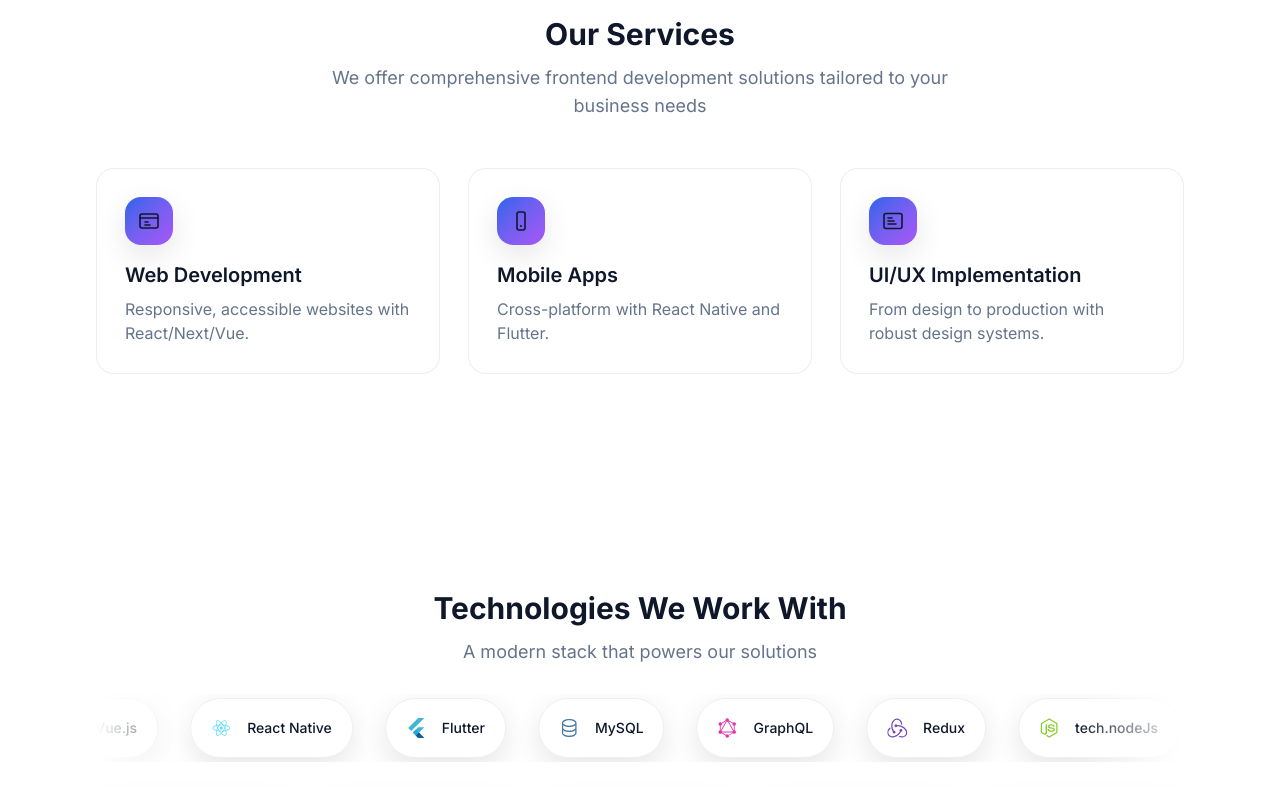
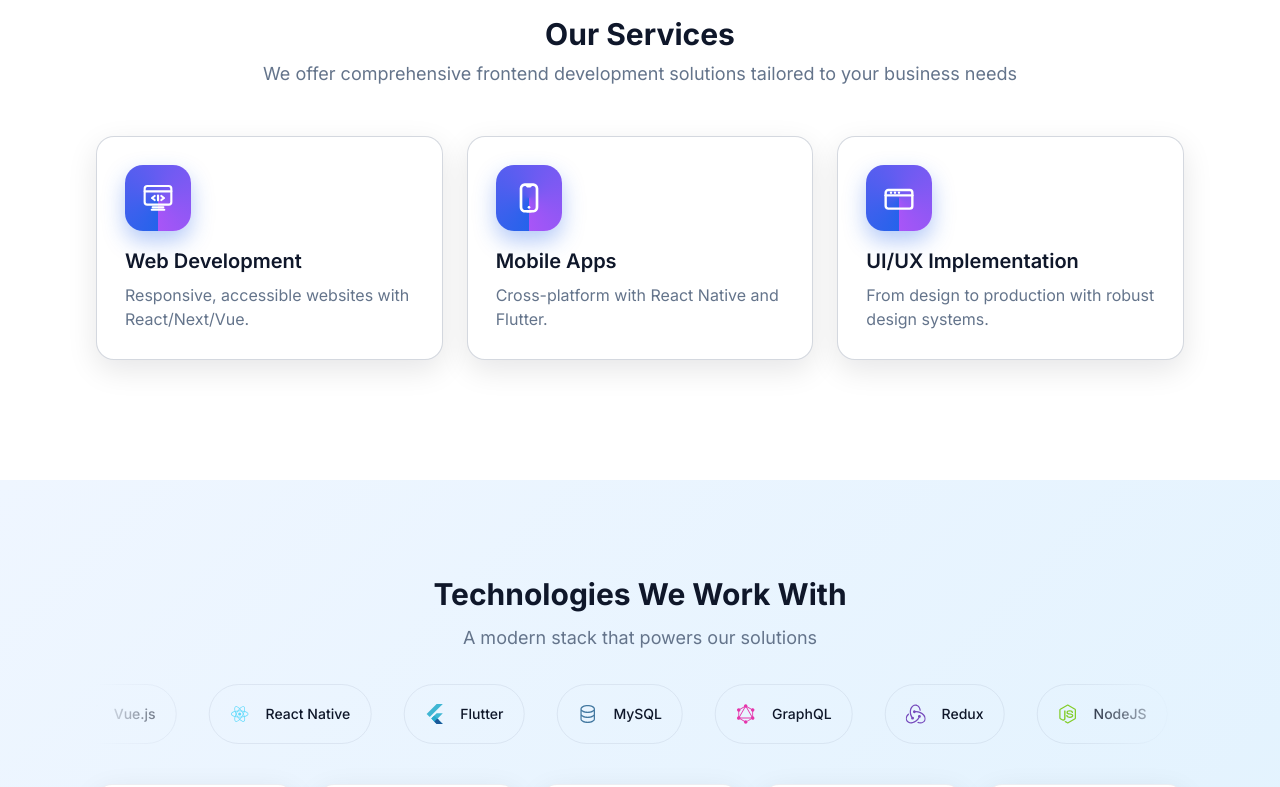
Before and after one commit to Mayorpinzon/kinaltech-version-2, a React (Vite) app: page / in a window 1280 px wide. Shown: the part 980-1767 px from the top of the page. Built offline with nearby package versions, Linux system fonts and the light colour scheme.

Commit message:
feature/ticket_3_restyleServiSection

```diff
--- a/src/components/atoms/Heading.tsx
+++ b/src/components/atoms/Heading.tsx
@@ -1,20 +1,32 @@
-//src/components/atoms/Heading.tsx
-import type { ReactNode } from 'react';
+// src/components/atoms/Heading.tsx
+import type { ReactNode, HTMLAttributes } from "react";
 
-type Props = { children: ReactNode; className?: string };
+type HProps = HTMLAttributes<HTMLHeadingElement> & { children: ReactNode };
+type PProps = HTMLAttributes<HTMLParagraphElement> & { children: ReactNode };
 
-export function H1({ children, className = '' }: Props) {
+export function H1({ children, className = "", ...rest }: HProps) {
   return (
-    <h1 className={`text-5xl md:text-6xl font-bold tracking-tight ${className}`}>
+    <h1
+      className={`text-5xl md:text-6xl font-bold tracking-tight ${className}`}
+      {...rest}
+    >
       {children}
     </h1>
   );
 }
 
-export function H2({ children, className = '' }: Props) {
-  return <h2 className={`text-3xl font-bold ${className}`}>{children}</h2>;
+export function H2({ children, className = "", ...rest }: HProps) {
+  return (
+    <h2 className={`text-3xl font-bold ${className}`} {...rest}>
+      {children}
+    </h2>
+  );
 }
 
-export function Lead({ children, className = '' }: Props) {
-  return <p className={`text-muted text-lg ${className}`}>{children}</p>;
+export function Lead({ children, className = "", ...rest }: PProps) {
+  return (
+    <p className={`text-muted text-lg ${className}`} {...rest}>
+      {children}
+    </p>
+  );
 }
--- a/src/components/atoms/Icons.tsx
+++ b/src/components/atoms/Icons.tsx
@@ -4,23 +4,111 @@ import { useId, type SVGProps } from "react";
 
 // --- Services ---
 export const WebIcon = () => (
-  <svg viewBox="0 0 24 24" fill="none" className="h-full w-full">
-    <rect x="3" y="5" width="18" height="14" rx="2" stroke="currentColor" strokeWidth="1.6" />
-    <path d="M3 9h18M8 13h3M8 16h5" stroke="currentColor" strokeWidth="1.6" strokeLinecap="round" />
+  <svg
+    viewBox="0 0 24 24"
+    fill="none"
+    className="h-full w-full"
+    aria-hidden
+  >
+    {/* Ventana / pantalla */}
+    <rect
+      x="2"
+      y="3"
+      width="20"
+      height="14"
+      rx="2"
+      stroke="currentColor"
+      strokeWidth="1.6"
+    />
+    {/* Barra superior (como del navegador) */}
+    <path
+      d="M2 7h20"
+      stroke="currentColor"
+      strokeWidth="1.6"
+      strokeLinecap="round"
+    />
+    {/* Contenido: flecha izq, barra central, flecha der (inspirado en tu SVG) */}
+    <path
+      d="M9.5 10.5L7.5 12l2 1.5"
+      stroke="currentColor"
+      strokeWidth="1.6"
+      strokeLinecap="round"
+      strokeLinejoin="round"
+    />
+    <path
+      d="M12 10.25v3.5"
+      stroke="currentColor"
+      strokeWidth="1.6"
+      strokeLinecap="round"
+    />
+    <path
+      d="M14.5 10.5L16.5 12l-2 1.5"
+      stroke="currentColor"
+      strokeWidth="1.6"
+      strokeLinecap="round"
+      strokeLinejoin="round"
+    />
+    {/* Base/soporte sutil */}
+    <path
+      d="M8 19h8"
+      stroke="currentColor"
+      strokeWidth="1.6"
+      strokeLinecap="round"
+    />
+    <rect x="6.5" y="20" width="11" height="1.5" rx=".75" fill="currentColor" />
   </svg>
 );
 
 export const MobileIcon = () => (
-  <svg viewBox="0 0 24 24" fill="none" className="h-full w-full">
-    <rect x="8" y="3" width="8" height="18" rx="2" stroke="currentColor" strokeWidth="1.6" />
-    <circle cx="12" cy="17" r="1" fill="currentColor" />
+  <svg
+    viewBox="0 0 24 24"
+    aria-hidden
+    className={`h-full w-full`}
+    fill="none"
+  >
+    {/* Punto / home button */}
+    <path
+      d="M13 19a1 1 0 1 1-2 0 1 1 0 0 1 2 0Z"
+      fill="currentColor"
+    />
+    {/* Cuerpo del teléfono */}
+    <path
+      fillRule="evenodd"
+      clipRule="evenodd"
+      d="M9.234 1h.072a.9.9 0 0 1 .0 0h5.388a.9.9 0 0 1 0 0H15c.017 0 .033 0 .049.001.086.001.163.004.235.009 1.985.142 3.564 1.721 3.706 3.706.01.143.01.303.01.518V17.212c0 .818 0 1.494-.046 2.044-.047.571-.149 1.096-.404 1.587a3.999 3.999 0 0 1-1.706 1.706c-.491.255-1.016.357-1.587.404-.55.046-1.226.046-2.044.046h-2.424c-.818 0-1.494 0-2.044-.046a3.99 3.99 0 0 1-1.587-.404 4 4 0 0 1-1.706-1.706c-.255-.491-.357-1.016-.404-1.587C5 18.706 5 18.03 5 17.212V5.234c0-.215 0-.375.01-.518C5.152 2.73 6.73 1.152 8.716 1.01c.072-.005.149-.008.235-.009C8.967 1 8.983 1 9 1h.164a.9.9 0 0 1 .07 0ZM9.272 3c-.269 0-.351 0-.413.004-.993.07-1.782.86-1.853 1.853C7 4.919 7 5.002 7 5.272V17.17c0 .871 0 1.463.039 1.92.037.445.104.673.186.831.19.365.487.663.852.852.158.082.386.15.831.187.457.038 1.049.04 1.92.04h2.34c.871 0 1.463 0 1.92-.04.445-.037.673-.105.831-.187.365-.19.663-.487.852-.852.082-.158.149-.386.186-.83.039-.458.04-1.05.04-1.921V5.272c0-.27 0-.353-.005-.415-.07-.993-.86-1.782-1.852-1.853C14.728 3 14.646 3 14.378 3c-.067 0-.074 0-.079.001a.59.59 0 0 0-.242.211l-.489.542-.012.014c-.006.007-.017.02-.032.035-.031.032-.087.085-.167.138a.73.73 0 0 1-.311.139 1.09 1.09 0 0 1-.214.033h-1.928a1.09 1.09 0 0 1-.214-.033.73.73 0 0 1-.311-.139c-.08-.053-.136-.106-.167-.138-.015-.015-.026-.028-.032-.035l-.012-.014-.489-.542A.59.59 0 0 0 9.35 3C9.345 3 9.338 3 9.272 3Z"
+      fill="currentColor"
+    />
   </svg>
 );
 
 export const UIUXIcon = () => (
-  <svg viewBox="0 0 24 24" fill="none" className="h-full w-full">
-    <rect x="3" y="4.5" width="18" height="15" rx="2" stroke="currentColor" strokeWidth="1.6" />
-    <path d="M7 9h4M7 12h6M7 15h8" stroke="currentColor" strokeWidth="1.6" strokeLinecap="round" />
+  <svg
+    viewBox="0 0 24 24"
+    aria-hidden
+    className={`h-full w-full mt-1`}
+    fill="none"
+  >
+    {/* Ventana (ligeramente grande) */}
+    <rect
+      x="2"
+      y="3"
+      width="20"
+      height="14"
+      rx="2"
+      stroke="currentColor"
+      strokeWidth="1.8"      // un poquito más “presente”
+    />
+    {/* Barra superior */}
+    <path
+      d="M2 7h20"
+      stroke="currentColor"
+      strokeWidth="1.8"
+      strokeLinecap="round"
+    />
+    {/* Tres “dots” de la barra de título */}
+    <circle cx="6" cy="5" r=".9" fill="currentColor" />
+    <circle cx="9" cy="5" r=".9" fill="currentColor" />
+    <circle cx="12" cy="5" r=".9" fill="currentColor" />
   </svg>
 );
 
--- a/src/components/atoms/LangSelect.tsx
+++ b/src/components/atoms/LangSelect.tsx
@@ -11,11 +11,14 @@ export function LangSelect({ size = "md" }: Props) {
   const { i18n, t } = useTranslation();
   const [open, setOpen] = React.useState(false);
 
-  const current = i18n.language.startsWith("es")
-    ? "es"
-    : i18n.language.startsWith("ja")
-      ? "ja"
-      : "en";
+  // Normaliza cualquier variante (en-US, es-MX, ja-JP) a en/es/ja
+  const normalize = (lng?: string) => {
+    const v = (lng || "en").toLowerCase();
+    if (v.startsWith("es")) return "es";
+    if (v.startsWith("ja")) return "ja";
+    return "en";
+  };
+  const current = normalize(i18n.language || i18n.resolvedLanguage);
 
   const label = {
     es: t("lang.es", "Español"),
@@ -23,6 +26,7 @@ export function LangSelect({ size = "md" }: Props) {
     ja: t("lang.ja", "日本語"),
   } as const;
 
+  // Cierre con Escape y click-outside
   React.useEffect(() => {
     const onKey = (e: KeyboardEvent) => e.key === "Escape" && setOpen(false);
     const onClick = (e: MouseEvent) => {
@@ -40,7 +44,16 @@ export function LangSelect({ size = "md" }: Props) {
   const btnBase =
     "inline-flex items-center gap-2 rounded-2xl border border-[--border] text-[--text] focus:outline-none focus-visible:ring-2 focus-visible:ring-[--accent] transition-colors";
   const btnSize = size === "sm" ? "h-9 px-3 text-sm" : "h-10 px-4 text-sm";
-  const btnBg = "inline-flex items-center justify-center rounded-app px-5 py-3 text-sm font-semibold trans-app active:scale-[.90] focus:outline-none focus:ring-4 ring-primary hover:-translate-y-0.5 hover:shadow-[0_12px_26px_rgba(var(--ring),.35)] bg-transparent border-2 border-[var(--primary)] text-[var(--primary)] hover:bg-[var(--primary)] hover:text-white shadow-lg";
+  // Mantengo tu combo de estilos original:
+  const btnBg =
+    "inline-flex items-center justify-center rounded-app px-5 py-3 text-sm font-semibold trans-app active:scale-[.90] focus:outline-none focus:ring-4 ring-primary hover:-translate-y-0.5 hover:shadow-[0_12px_26px_rgba(var(--ring),.35)] bg-transparent border-2 border-[var(--primary)] text-[var(--primary)] hover:bg-[var(--primary)] hover:text-white shadow-lg";
+
+  const change = async (code: "en" | "es" | "ja") => {
+    setOpen(false);
+    await i18n.changeLanguage(code);
+    // Persistencia + <html lang> las maneja el listener en src/i18n/index.ts
+  };
+
   return (
     <div className="relative" data-langselect-root>
       <button
@@ -50,15 +63,34 @@ export function LangSelect({ size = "md" }: Props) {
         aria-expanded={open}
         onClick={() => setOpen((v) => !v)}
       >
-        {/* icono globo */}
-        <svg width="16" height="16" viewBox="0 0 24 24" aria-hidden className="opacity-80">
-          <path
-            d="M12 3a9 9 0 100 18 9 9 0 000-18zm0 0c2.7 0 5 4 5 9s-2.3 9-5 9-5-4-5-9 2.3-9 5-9zm-8 9h16M12 3v18"
-            fill="none" stroke="currentColor" strokeWidth="1.2"
-          />
+        {/* icono globo*/}
+        <svg
+          xmlns="http://www.w3.org/2000/svg"
+          width="17"
+          height="17"
+          viewBox="0 0 256 256"
+          aria-hidden
+          className="opacity-80"
+          focusable="false"
+        >
+          <g transform="translate(1.4066 1.4066) scale(2.81 2.81)" fill="currentColor">
+            <path d="M53.242 51.242V2c0-1.104-.896-2-2-2H2C.896 0 0 .896 0 2v49.242c0 1.104.896 2 2 2h49.242c1.105 0 2-.895 2-2zM49.242 49.242H4V4h45.242v45.242z" />
+            <path d="M88 36.758H63.239c-1.104 0-2 .896-2 2s.896 2 2 2H86V86H40.758V63.239c0-1.104-.896-2-2-2s-2 .896-2 2V88c0 1.104.896 2 2 2H88c1.104 0 2-.896 2-2V38.758c0-1.105-.896-2-2-2z" />
+            <path d="M52.925 80.292c1.042.357 2.183-.193 2.543-1.238l3.286-9.518h9.249l3.286 9.518c.286.828 1.062 1.349 1.891 1.349.217 0 .437-.036.652-.11 1.045-.36 1.599-1.499 1.238-2.543L65.27 49.364c-.278-.807-1.038-1.348-1.891-1.348s-1.612.541-1.891 1.348l-9.802 28.385c-.36 1.044.194 2.183 1.239 2.543zM63.379 56.144l3.243 9.393h-6.487l3.244-9.393z" />
+            <path d="M11.688 17.687h19.687c-1.585 3.389-3.846 6.76-6.407 9.9-1.755-2.337-3.26-4.72-4.233-6.908-.45-1.01-1.633-1.464-2.64-1.014-1.009.449-1.463 1.631-1.014 2.64 1.209 2.716 3.074 5.61 5.213 8.374-2.704 2.95-5.565 5.599-8.194 7.729-.858.695-.991 1.955-.295 2.813.395.488.973.741 1.555.741.442 0 .887-.146 1.258-.446 2.638-2.137 5.5-4.78 8.239-7.731 2.684 3.06 5.547 5.782 7.992 7.66.363.279.792.414 1.217.414.6 0 1.194-.269 1.587-.782.673-.876.508-2.131-.368-2.804-2.393-1.838-5.191-4.539-7.761-7.52 3.397-4.072 6.384-8.562 8.216-13.067h7.039c1.104 0 2-.896 2-2s-.896-2-2-2h-15.1v-2.798c0-1.104-.896-2-2-2s-2 .896-2 2v2.798H11.688c-1.104 0-2 .896-2 2s.896 2 2 2z" />
+            <path d="M59.316 10.537c-.016.038-.023.079-.037.118-.029.084-.06.166-.077.255-.026.129-.04.262-.04.395s.014.266.04.395c.018.088.049.171.077.255.014.039.021.08.037.118.038.091.088.176.138.259.016.027.028.058.046.084.073.109.156.211.249.303l5.234 5.234a1.999 1.999 0 0 0 2.828-2.828l-1.821-1.821H76.653v15.656c0 1.104.896 2 2 2s2-.896 2-2V11.306c0-1.104-.896-2-2-2H65.99l1.821-1.821a1.999 1.999 0 1 0-2.828-2.828l-5.234 5.233a2.46 2.46 0 0 0-.433.647z" />
+            <path d="M30.685 79.459c.027-.065.042-.133.062-.2.017-.058.039-.113.051-.173.051-.258.051-.525 0-.783-.012-.06-.034-.115-.051-.173-.02-.067-.035-.135-.062-.2-.028-.069-.067-.131-.103-.196-.027-.049-.049-.101-.081-.148-.074-.11-.157-.213-.251-.307l-5.234-5.234a1.999 1.999 0 1 0-2.828 2.828l1.821 1.821H13.306V61.038c0-1.104-.896-2-2-2s-2 .896-2 2v17.656c0 1.104.896 2 2 2H24.01l-1.821 1.821a1.999 1.999 0 1 0 2.828 2.828l5.234-5.234c.094-.093.177-.196.251-.307.032-.047.053-.099.081-.148.036-.065.075-.127.103-.196z" />
+          </g>
         </svg>
+
         <span>{label[current]}</span>
-        <svg width="16" height="16" viewBox="0 0 24 24" aria-hidden className={`transition-transform ${open ? "rotate-180" : ""}`}>
+        <svg
+          width="16"
+          height="16"
+          viewBox="0 0 24 24"
+          aria-hidden
+          className={`transition-transform ${open ? "rotate-180" : ""}`}
+        >
           <path d="M7 10l5 5 5-5" fill="none" stroke="currentColor" strokeWidth="1.5" />
         </svg>
       </button>
@@ -68,22 +100,19 @@ export function LangSelect({ size = "md" }: Props) {
         role="listbox"
         aria-label={t("lang.select", "Select language")}
         hidden={!open}
-        className="absolute right-0 min-w-[10rem] overflow-hidden rounded-2xl
-        border border-[var(--border)] bg-[var(--primary)] shadow-xl text-[var(--text)]  "
+        className="absolute right-0 min-w-[9rem] overflow-hidden rounded-2xl
+        border border-[var(--border)] bg-[var(--primary)] shadow-xl text-white transition-colors"
       >
-        {(["es", "en", "ja"] as const).map(code => (
+        {(["es", "en", "ja"] as const).map((code) => (
           <button
             key={code}
             role="option"
             aria-selected={current === code}
             className="flex w-full items-center justify-between px-4 py-2
-            text-left text-sm data-[active=true]:font-semibold
-             hover:bg-blue-400 hover:text-white transition-colors"
+            text-left text-sm data-[active=true]:font-semibold text-white
+            hover:bg-blue-400 transition-colors"
             data-active={current === code}
-            onClick={() => {
-              i18n.changeLanguage(code);
-              setOpen(false);
-            }}
+            onClick={() => change(code)}
           >
             <span>{label[code]}</span>
             {current === code ? (
@@ -97,3 +126,5 @@ export function LangSelect({ size = "md" }: Props) {
     </div>
   );
 }
+
+export default LangSelect;
--- a/src/components/molecules/ServiceCard.tsx
+++ b/src/components/molecules/ServiceCard.tsx
@@ -6,40 +6,49 @@ export default function ServiceCard({
   title,
   children,
   className = "",
+  style,
 }: {
   icon: ReactNode;
   title: string;
   children: ReactNode;
   className?: string;
+  style?: React.CSSProperties;
 }) {
   return (
     <article
       className={[
-        "rounded-app border border-[var(--border)] bg-card hover:shadow-lg",
-        "p-10 sm:p-7 trans-app hover:border-[var(--primary)]",
+        // base visual (match template)
+        "relative overflow-hidden",
+        "rounded-[var(--radius)]",
+        "border border-[color-mix(in_srgb,var(--muted)_28%,transparent)]",
+        "bg-[var(--surface)]",
+        "p-7",
+        // sombra + hover elevate
+        "[box-shadow:var(--shadow)]",
+        "transition-transform duration-200",
+        " hover:[box-shadow:0_18px_40px_rgba(2,6,23,.15)]",
+        "focus-within:-translate-y-1.5 focus-within:[box-shadow:0_18px_40px_rgba(2,6,23,.15)]",
+        "hover:border-[var(--primary)]",
         className,
       ].join(" ")}
-      style={{
-        // leve “depth” como en el template
-        background: "linear-gradient(145deg, var(--card) 0%, var(--surface) 100%)",
-        color: "var(--text)",
-      }}
+      style={style}
     >
-      {/* Icono en pastilla con gradiente */}
+      {/* icono con conic-gradient + glow */}
       <div
-        className="
-          inline-grid h-12 w-12 place-items-center rounded-2xl
-          text-[--white]
-          bg-gradient-to-br from-[var(--primary)] to-[var(--accent)]
-          shadow-soft
-      "
+        className={[
+          "w-[66px] h-[66px] rounded-[18px]",
+          "grid place-items-center",
+          "text-white",
+          "mb-4",
+          "bg-[conic-gradient(from_180deg,var(--primary),var(--accent))]",
+          "[box-shadow:0_10px_22px_rgba(var(--ring),.35)]",
+        ].join(" ")}
         aria-hidden
       >
-        {/* el SVG que mandamos desde Services */}
-        <div className="h-6 w-6">{icon}</div>
+        <div className="h-8 w-8">{icon}</div>
       </div>
 
-      <h3 className="mt-4 text-xl font-semibold">{title}</h3>
+      <h3 className="text-xl font-semibold">{title}</h3>
       <p className="mt-2 text-muted">{children}</p>
     </article>
   );
--- a/src/components/organisms/Contact.tsx
+++ b/src/components/organisms/Contact.tsx
@@ -58,7 +58,7 @@ export function Contact() {
   };
 
   return (
-    <section id="contact" className="py-24 bg-shell text-body scroll-mt-20">
+    <section id="contact" className="py-24 bg-shell text-body scroll-mt-20 bg-grad-1">
       <Container>
         {/* Heading */}
         <div className="text-center max-w-2xl mx-auto reveal">
--- a/src/components/organisms/Services.tsx
+++ b/src/components/organisms/Services.tsx
@@ -8,29 +8,58 @@ import { WebIcon, MobileIcon, UIUXIcon } from "../atoms/Icons";
 
 export default function Services() {
   const { t } = useTranslation();
-  useReveal();
+  useReveal(); // activa .reveal -> .show
 
   return (
-    <section id="services" className="py-30 bg-surface text-body
-     dark:text-white scroll-mt-20">
+    <section
+      id="services"
+      className="py-30 bg-[var(--surface)] text-body dark:text-white scroll-mt-20"
+      aria-labelledby="services-title"
+    >
       <Container>
-        <div className="text-center max-w-2xl mx-auto reveal">
-          <H2>{t("services.title")}</H2>
-          <Lead className="mt-3">{t("services.lead")}</Lead>
+        <div className="text-center mb-8 md:mb-12  ">
+          <H2 id="services-title" className="inline-block relative ">
+            {t("services.title")}
+          </H2>
+          <Lead className="max-w-3xl mx-auto mt-2">
+            {t("services.lead") || t("services.blurb")}
+          </Lead>
         </div>
 
-        <div className="mt-12 grid gap-6 sm:gap-7 md:grid-cols-3">
-          <ServiceCard className="reveal" icon={<WebIcon />} title={t("services.items.web.title")!}>
+        {/* grid 12→6→4 como el template */}
+        <div className="grid grid-cols-12 gap-5 md:gap-6">
+          <div className="col-span-12 sm:col-span-6 lg:col-span-4">
+            <ServiceCard
+              className="reveal"
+              style={{ transitionDelay: "0ms" }}
+              icon={<WebIcon />}
+              title={t("services.items.web.title")!}
+            >
               {t("services.items.web.text")}
             </ServiceCard>
+          </div>
 
-          <ServiceCard className="reveal" icon={<MobileIcon />} title={t("services.items.mobile.title")!}>
+          <div className="col-span-12 sm:col-span-6 lg:col-span-4">
+            <ServiceCard
+              className="reveal"
+              style={{ transitionDelay: "80ms" }}
+              icon={<MobileIcon />}
+              title={t("services.items.mobile.title")!}
+            >
               {t("services.items.mobile.text")}
             </ServiceCard>
+          </div>
 
-          <ServiceCard className="reveal" icon={<UIUXIcon />} title={t("services.items.ui.title")!}>
+          <div className="col-span-12 sm:col-span-6 lg:col-span-4">
+            <ServiceCard
+              className="reveal"
+              style={{ transitionDelay: "160ms" }}
+              icon={<UIUXIcon />}
+              title={t("services.items.ui.title")!}
+            >
               {t("services.items.ui.text")}
             </ServiceCard>
+          </div>
         </div>
       </Container>
     </section>
--- a/src/components/organisms/Techs.tsx
+++ b/src/components/organisms/Techs.tsx
@@ -28,8 +28,8 @@ const TECHS: Tech[] = [
   { id: "graphql", nameKey: "tech.graphql", color: "#E535AB", Icon: GraphQLIcon },
   { id: "redux",   nameKey: "tech.redux",   color: "#764ABC", Icon: ReduxIcon },
   { id: "nodeJs",  nameKey: "tech.nodeJs",  color: "#83CD29", Icon: NodeBadgeIcon },
-  { id: "javaScript",  nameKey: "tech.javaScript", color:"000000", Icon: JavaScriptBrandIcon },
-  { id: "typeScript",  nameKey: "tech.typeScript", color:"000000", Icon: TypeScriptBrandIcon },
+  { id: "javaScript",  nameKey: "tech.javaScript", color:"#000000", Icon: JavaScriptBrandIcon },
+  { id: "typeScript",  nameKey: "tech.typeScript", color:"#000000", Icon: TypeScriptBrandIcon },
 ];
 
 function Chip({ tech }: { tech: Tech }) {
@@ -43,9 +43,7 @@ function Chip({ tech }: { tech: Tech }) {
         inline-flex items-center gap-4 rounded-full px-5 h-15 mx-2
         border border-[var(--border)]
         bg-[--surface] text-[--text] font-medium
-        shadow-soft transition-colors
-        shrink-0
-      "
+        transition-colors shrink-0"
     >
       <span className="grid place-items-center h-5 w-5" style={{ color }} aria-hidden>
         <Icon />
@@ -84,7 +82,7 @@ function Techs() {
   const [/*active*/, /*setActive*/] = useState<string>(TECHS[0].id);
 
   return (
-    <section id="techs" className="py-24 bg-surface text-body scroll-mt-20">
+    <section id="techs" className="py-24 bg-surface text-body scroll-mt-20 bg-grad-1">
       <Container>
         {/* Heading */}
         <div className="text-center max-w-2xl mx-auto reveal">
@@ -92,7 +90,7 @@ function Techs() {
           <Lead className="mt-3">{t("techs.blurb")}</Lead>
         </div>
         {/* Carrusel / pasarela superior (usa animations.css) */}
-        <div className="mt-7 overflow-hidden mask-edges reveal" aria-hidden="true">
+        <div className="mt-7 overflow-hidden mask-edges reveal  " aria-hidden="true">
           {/* Pista duplicada para loop continuo. Claves únicas con índice. */}
           <div className="inline-flex h-17 items-center gap-4 animate-slide">
             {[...TECHS, ...TECHS].map((tech, i) => (
--- a/src/i18n/index.ts
+++ b/src/i18n/index.ts
@@ -54,6 +54,9 @@ const resources = {
       "tech.mysql": "MySQL",
       "tech.graphql": "GraphQL",
       "tech.redux": "Redux",
+      "tech.nodeJs": "NodeJS",
+      "tech.javaScript": "JavaScript",
+      "tech.typeScript": "TypeScript",
 
       // About
       "about.title": "About KinalTech",
@@ -134,6 +137,9 @@ const resources = {
       "tech.mysql": "MySQL",
       "tech.graphql": "GraphQL",
       "tech.redux": "Redux",
+      "tech.nodeJs": "NodeJS",
+      "tech.javaScript": "JavaScript",
+      "tech.typeScript": "TypeScript",
 
       // About
       "about.title": "Sobre KinalTech",
@@ -211,6 +217,9 @@ const resources = {
       "tech.mysql": "MySQL",
       "tech.graphql": "GraphQL",
       "tech.redux": "Redux",
+      "tech.nodeJs": "NodeJS",
+      "tech.javaScript": "JavaScript",
+      "tech.typeScript": "TypeScript",
 
       // About
       "about.title": "KinalTech について",
@@ -259,6 +268,14 @@ if (!i18n.isInitialized) {
     interpolation: { escapeValue: false },
     returnEmptyString: false,
   });
-}
+};
+// Setear idioma inicial en <html lang="...">
+try { document.documentElement.lang = initialLng; } catch {}
+
+/** Persist language + set <html lang="..."> **/
+i18n.on("languageChanged", (lng) => {
+  try { localStorage.setItem("lng", lng); } catch {}
+  document.documentElement.lang = lng;
+});
 
 export default i18n;
--- a/src/main.tsx
+++ b/src/main.tsx
@@ -1,3 +1,4 @@
+// src/main.tsx
 import { StrictMode } from 'react';
 import { createRoot } from 'react-dom/client';
 import './index.css';
```
Lines whose indentation alone changed are shown as unchanged.
